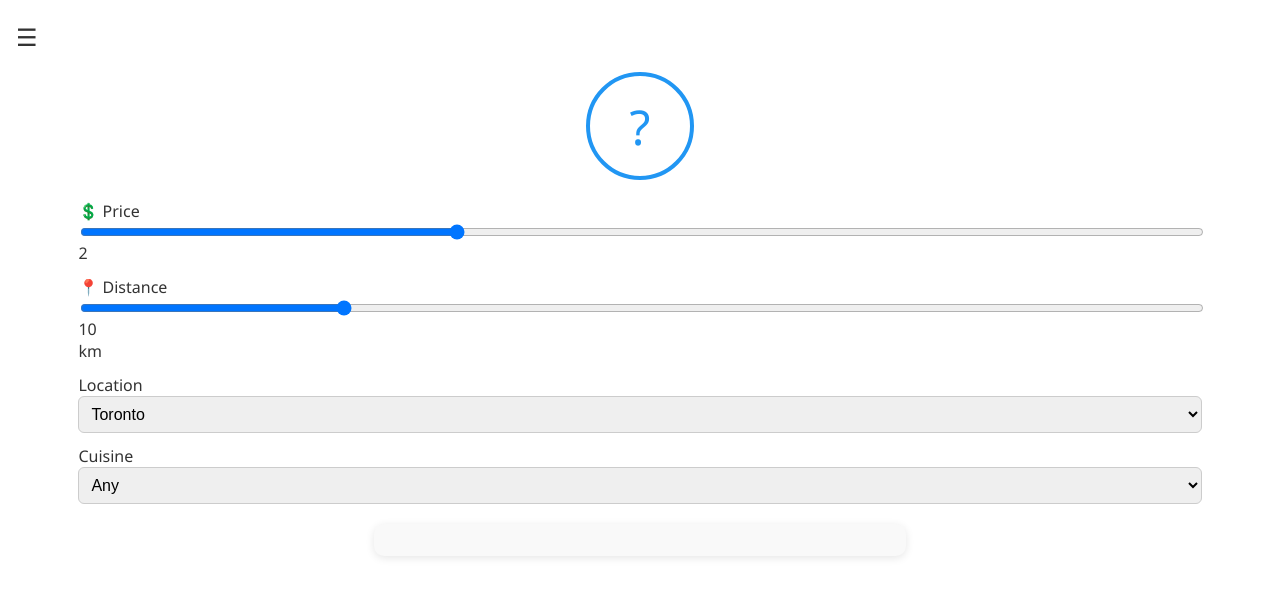
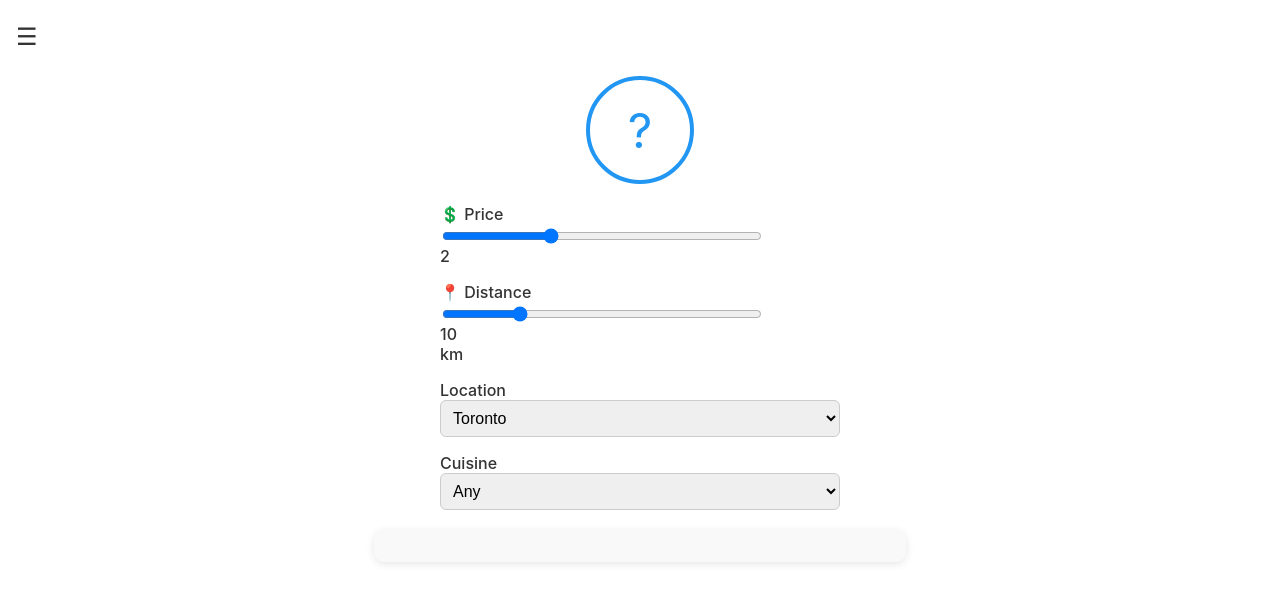
Before and after one commit to hardipsinghk/restaurant-recommender, a website: page index.html in a window 1280 px wide. Drawn offline with Linux system fonts and the light colour scheme.

Commit message:
Add pulse/bounce animation on question button

```diff
--- a/style.css
+++ b/style.css
@@ -1,6 +1,6 @@
 body {
   margin: 0;
-  font-family: 'Segoe UI', sans-serif;
+  font-family: 'Inter', 'Segoe UI', sans-serif;
   background-color: #fff;
   color: #333;
 }
@@ -9,6 +9,7 @@ body {
   display: flex;
   flex-direction: column;
   min-height: 100vh;
+  align-items: center;
   padding: 16px;
 }
 
@@ -16,6 +17,7 @@ header {
   display: flex;
   align-items: center;
   height: 40px;
+  width: 100%;
 }
 
 .menu-icon {
@@ -28,8 +30,8 @@ main {
   display: flex;
   flex-direction: column;
   align-items: center;
-  justify-content: start;
-  padding-top: 16px;
+  width: 100%;
+  max-width: 500px;
 }
 
 .center-icon {
@@ -43,14 +45,16 @@ main {
   font-size: 48px;
   color: #2196f3;
   cursor: pointer;
-  margin-bottom: 20px;
+  margin: 20px 0;
 }
 
 .filter-group {
-  width: 90%;
   display: flex;
   flex-direction: column;
-  gap: 12px;
+  align-items: center;
+  gap: 16px;
+  width: 100%;
+  max-width: 400px;
   margin-bottom: 20px;
 }
 
@@ -58,10 +62,12 @@ main {
   display: flex;
   flex-direction: column;
   font-weight: 500;
+  width: 100%;
 }
 
 input[type="range"] {
-  width: 100%;
+  width: 80%;
+  margin-top: 4px;
 }
 
 select {
@@ -72,7 +78,7 @@ select {
 }
 
 .result-card {
-  width: 90%;
+  width: 100%;
   max-width: 500px;
   background-color: #f9f9f9;
   padding: 16px;
@@ -97,3 +103,15 @@ select {
 .result-card p {
   margin: 6px 0;
 }
+
+.center-icon {
+  transition: transform 0.2s ease-in-out;
+}
+
+.center-icon:hover {
+  transform: scale(1.1);
+}
+
+.center-icon:active {
+  transform: scale(0.95);
+}
```
